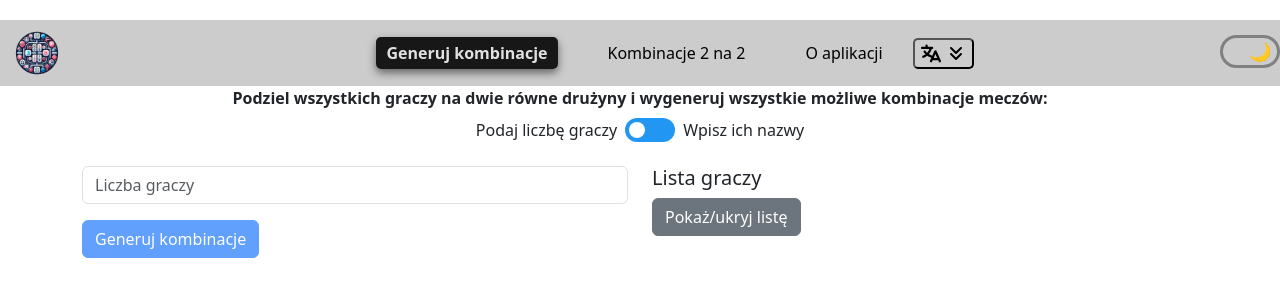
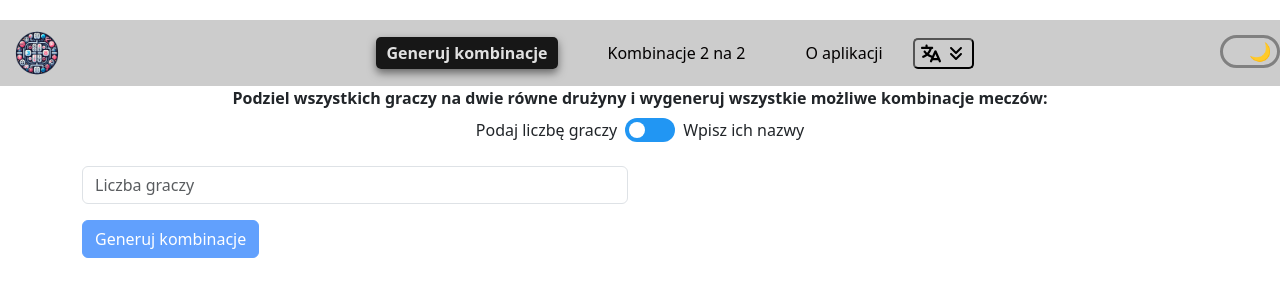
Before and after one commit to Mati-Wojtacha/MatchGenerator, a Vue app: page /#/ in a window 1280 px wide. Shown: the top 300 px of the page. Built offline with nearby package versions, Linux system fonts and the light colour scheme.

Commit message:
improved appearance and use

```diff
--- a/src/components/MatchGeneratorCore.vue
+++ b/src/components/MatchGeneratorCore.vue
@@ -3,6 +3,8 @@
     <div class="d-flex justify-content-center">
       <label style="font-weight: bold; margin-bottom: 0.5rem;">{{ texts.title }}</label>
     </div>
+
+    <div v-if="!data">
       <div class="d-flex justify-content-center">
         <div>{{ texts.right }}</div>
         <div class="switch mx-2">
@@ -13,7 +15,7 @@
       </div>
 
       <!-- Form -->
-    <div class="row mt-4">
+      <div  class="row mt-4">
         <div class="col-md-6">
           <form @submit.prevent="fetchData">
             <AddPlayerForm v-if="isAddPlayerFormVisible" @add-player="addPlayer" />
@@ -28,17 +30,18 @@
                 :placeholder="texts.placeholder"
                 required
             />
+            <div class="d-flex gap-2 mt-3">
               <button
-              class="btn btn-primary mt-3"
+                  class="btn btn-primary"
                   type="submit"
                   :disabled="formRules.generateButtonDisabled(playerNames.length)"
               >
                 {{ texts.btnGenerate }}
               </button>
+            </div>
           </form>
-        <div v-if="error" class="alert alert-danger mt-3">{{ error }}</div>
         </div>
-      <div class="col-md-6">
+        <div v-if="playerNames.length > 0" class="col-md-6">
           <PlayerList
               ref="playerList"
               :playerNames="playerNames"
@@ -47,6 +50,17 @@
           />
         </div>
       </div>
+    </div>
+    <button
+        v-if="data"
+        type="button"
+        class="btn btn-warning w-100 mt-3"
+        @click="confirmReset"
+    >
+      <i class="fas fa-trash-alt"></i> {{ texts.btnReset }}
+    </button>
+
+    <div v-if="error" class="alert alert-danger mt-3">{{ error }}</div>
 
     <!-- Matches -->
     <div v-if="data" class="row mt-4" ref="pdfContent">
@@ -54,7 +68,10 @@
         <MatchForm :data="data" @changeIsRevenge="updateRevenge" />
       </div>
       <div class="col-md-6">
-        <Summary :data="data" />
+        <Summary
+            :data="data"
+            @edit-player="editPlayer"
+        />
         <div class="text-center">
           <AddRevenge
               v-if="showRevenge"
@@ -111,6 +128,18 @@ export default {
     };
   },
   methods: {
+    confirmReset() {
+        if (confirm(this.texts.confirmReset)) {
+          this.data = null;
+          this.isRevenge = false;
+          this.error = null;
+          this.playerNames = [];
+          this.numberOfPlayers = null;
+          if (this.$refs.playerList) {
+            this.$refs.playerList.showList = false;
+          }
+        }
+      },
       resetForm() {
       this.numberOfPlayers = null;
       this.playerNames = [];
@@ -129,12 +158,11 @@ export default {
       this.$refs.playerList.showList = false;
       try {
         const combinations = this.generatorFn(this.playerNames.length);
-        const stringList = combinations.map(([id, firstHalf, secondHalf]) => ({
+        this.data = combinations.map(([id, firstHalf, secondHalf]) => ({
           id,
           firstHalf: firstHalf.map(i => this.playerNames[i - 1]),
           secondHalf: secondHalf.map(i => this.playerNames[i - 1]),
         }));
-        this.data = stringList;
         this.isRevenge = false;
       } catch (e) {
         this.error = this.texts.invalidPlayersError;
--- a/src/components/Summary.vue
+++ b/src/components/Summary.vue
@@ -13,9 +13,11 @@
       </tr>
       </thead>
       <tbody>
-      <tr v-for="(value, key) in getPoints(data)" :key="key">
+      <tr v-for="(value, key, index) in getPoints(data)" :key="key">
         <td class="text-wrap">
-          {{ key }}</td>
+          {{ key }}
+          <button type="button" class="btn btn-secondary" @click="$emit('edit-player', index)"><i class="fas fa-edit"></i></button>
+        </td>
         <td style="text-align: center;">{{ value.points }}</td>
         <td style="text-align: center;">{{ value.smallPoints }}</td>
         <td style="text-align: center;">{{ value.winMatches }}</td>
--- a/src/translate/en.json
+++ b/src/translate/en.json
@@ -27,8 +27,10 @@
     "btn_playerList":"Show/hide list",
     "btn_revenge":"Add <br> revenge",
     "btn_generatePDF":"Generate <br> PDF file",
-    "btn_sharePDF":"Share <br> PDF file"
-  },
+    "btn_sharePDF":"Share <br> PDF file",
+    "btn_reset": "Reset data",
+    "confirm_reset": "Are you sure you want to reset all data? This will delete all players and generated matches."
+},
   "matchesTable":{
     "title":"Match",
     "team1":"Team number 1",
--- a/src/translate/pl.json
+++ b/src/translate/pl.json
@@ -27,7 +27,9 @@
     "btn_playerList":"Pokaż/ukryj listę",
     "btn_revenge":"Dodaj <br> rewanże",
     "btn_generatePDF":"Generuj<br> plik PDF",
-    "btn_sharePDF":"Udostępnij<br> plik PDF"
+    "btn_sharePDF":"Udostępnij<br> plik PDF",
+    "btn_reset": "Resetuj dane",
+    "confirm_reset": "Czy na pewno chcesz zresetować wszystkie dane? Spowoduje to usunięcie wszystkich graczy i wygenerowanych meczów."
   },
   "matchesTable":{
     "title":"Mecz",
--- a/src/views/HomeView.vue
+++ b/src/views/HomeView.vue
@@ -24,6 +24,8 @@ export default {
         left: this.$t("generator.left"),
         placeholder: this.$t("generator.inputNumber_placeholder"),
         btnGenerate: this.$t("generator.btn_generate"),
+        btnReset: this.$t("generator.btn_reset"),
+        confirmReset: this.$t("generator.confirm_reset"),
         maxPlayersError: this.$t("warnings.err_max_players"),
         invalidPlayersError: this.$t("warnings.err_invalid_players_number"),
         duplicateNameError: this.$t("warnings.err_samePlayerName"),
--- a/src/views/TwoVsTwoView.vue
+++ b/src/views/TwoVsTwoView.vue
@@ -24,6 +24,8 @@ export default {
         left: this.$t('generator.left'),
         placeholder: this.$t('generator.inputNumber_placeholder'),
         btnGenerate: this.$t('generator.btn_generate'),
+        btnReset: this.$t("generator.btn_reset"),
+        confirmReset: this.$t("generator.confirm_reset"),
         maxPlayersError: this.$t('warnings.err_max_players'),
         invalidPlayersError: this.$t('warnings.err_invalid_players_number'),
         duplicateNameError: this.$t('warnings.err_samePlayerName'),
```
Lines whose indentation alone changed are shown as unchanged.
